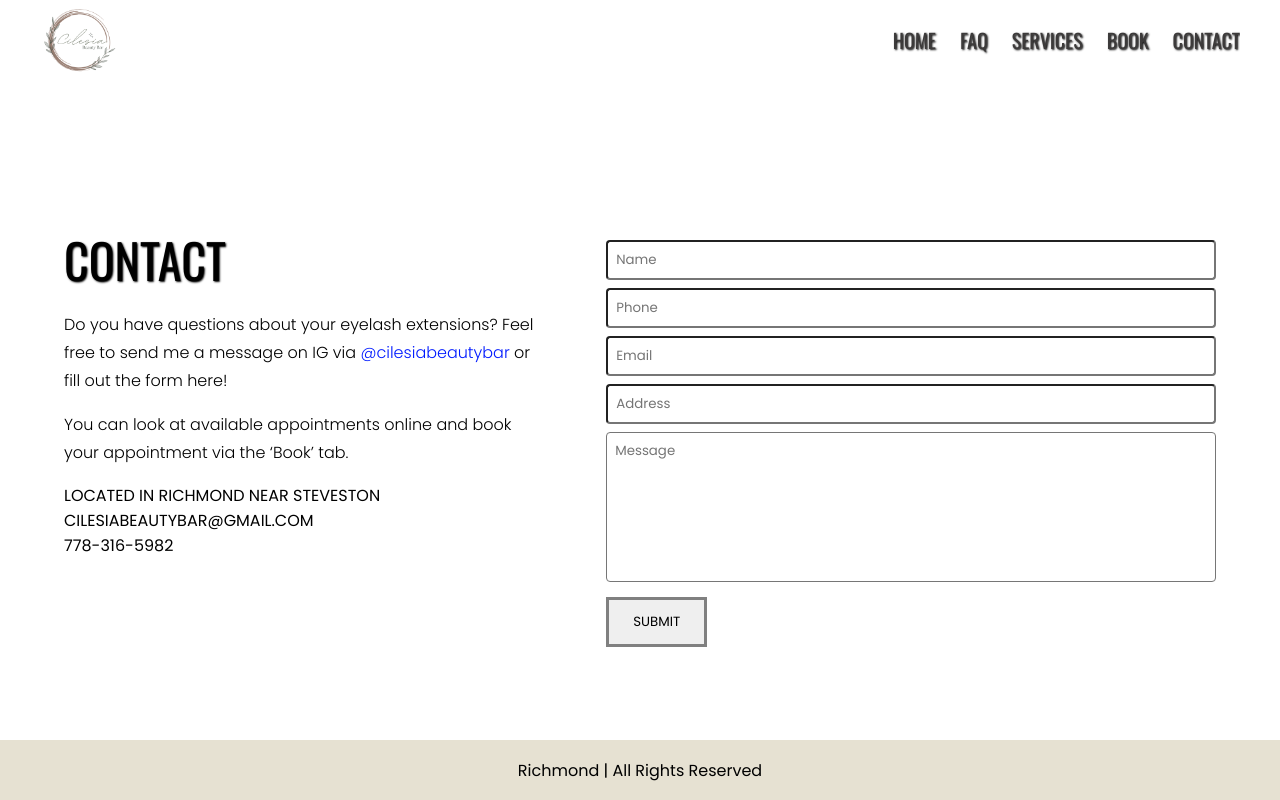
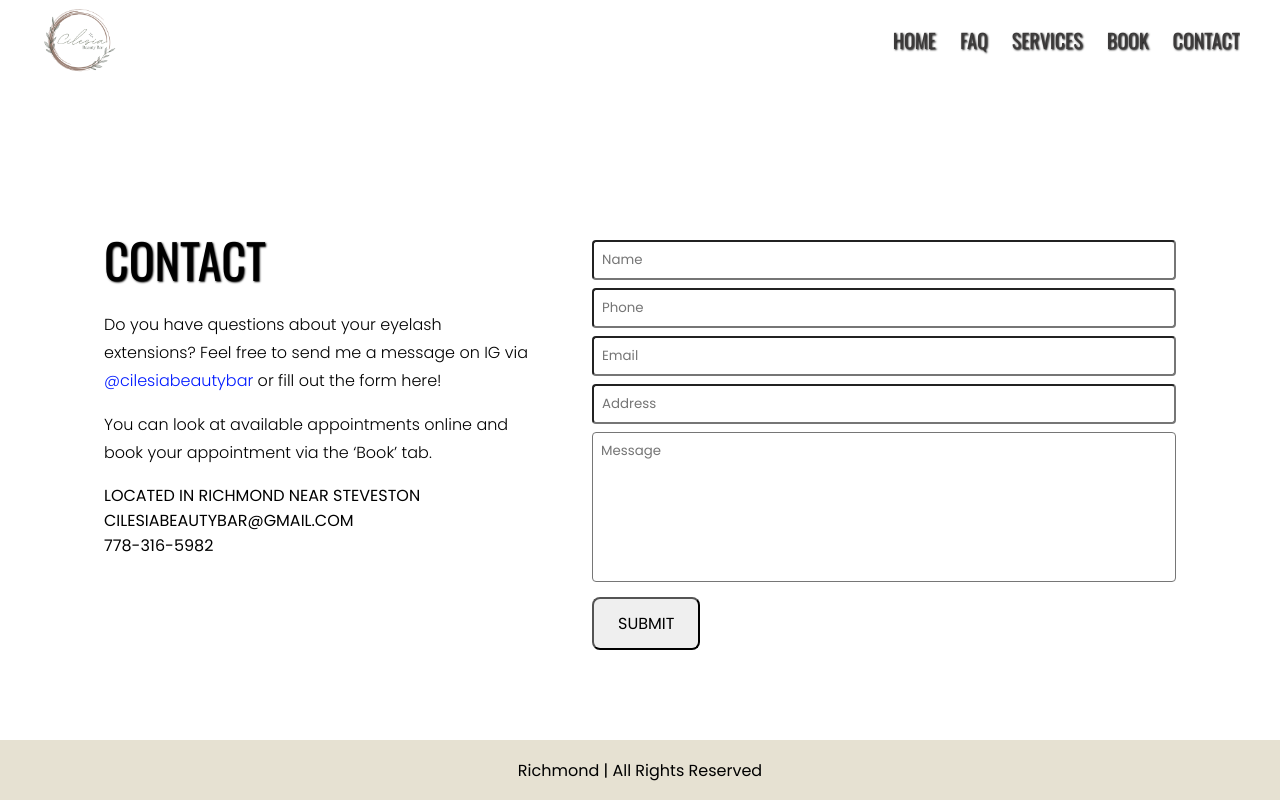
Before and after one commit to eosook/cilesia-sam, a React (Vite) app: page /contact in a window 1280 px wide. Built offline with nearby package versions, Linux system fonts and the light colour scheme.

Commit message:
styling changes

```diff
--- a/src/components/ReadyToBook/ReadyToBook.scss
+++ b/src/components/ReadyToBook/ReadyToBook.scss
@@ -40,8 +40,9 @@
     color: rgb(0, 26, 255);
 
     &:hover {
-      color: rgb(255, 0, 191);
+      color: rgb(75, 93, 248);
       cursor: pointer;
+      text-decoration: underline;
     }
   }
 }
--- a/src/components/ServiceBlock/ServiceBlock.scss
+++ b/src/components/ServiceBlock/ServiceBlock.scss
@@ -19,6 +19,7 @@
         text-align: center;
         box-shadow: 2px 2px 4px grey;
         border-radius: 8px;
+        text-indent: 1.25rem;
 
         &:hover{
             animation: 0.5s ease lift forwards;
@@ -27,6 +28,9 @@
         @include tablet{
             display: flex;
             align-items: center;
+            max-width: 1200px;
+            margin: 1rem auto 2rem;
+            text-indent: 0;
         }
         @include desktop{
             align-items: start;
@@ -50,7 +54,8 @@
     &__title{
         font-family: $secondary-font;
         text-transform: uppercase;
-        margin: 1rem 0 0;
+        margin: 1rem 0 0.5rem;
+        letter-spacing: 4px;
         @include tablet{
             margin: 0 200px 1rem 0;
         }
@@ -58,9 +63,11 @@
     &__body{
         text-align: left;
         width: 100%;
+        letter-spacing: -0.5px;
         @include tablet{
-            margin-left: 1rem;
-            margin-bottom: 1rem;
+            margin: 1rem;
+            padding-right: 1rem;
+            letter-spacing: 2px;
         }
     }
 }
--- a/src/pages/Book/Book.scss
+++ b/src/pages/Book/Book.scss
@@ -35,12 +35,12 @@
         @include button;
     }
     &__link{
-        @include subtitle(1rem, 400);
+        @include subtitle(1.25rem, 400);
         letter-spacing: 0.125rem;
         text-decoration: none;
-        color: blue;
+        color: rgb(247, 112, 134);
         &:hover{
-            color: pink;
+            color: rgb(156, 5, 30);
         }
     }
 }
--- a/src/pages/Contact/Contact.scss
+++ b/src/pages/Contact/Contact.scss
@@ -4,6 +4,8 @@
 
 .contact{
     min-height: calc(100vh - 3.75rem);
+    max-width: 1200px;
+    margin: 0 auto;
     @include tablet{
         display: flex;
         padding: 10rem 2rem 2rem;
--- a/src/pages/FAQ/FAQ.scss
+++ b/src/pages/FAQ/FAQ.scss
@@ -16,6 +16,6 @@
         }
     }
     &-list{
-        padding: 3rem 0;
+        padding: 3.5rem 0 2rem;
     }
 }
--- a/src/pages/Services/Services.scss
+++ b/src/pages/Services/Services.scss
@@ -16,9 +16,8 @@
         }
 
         &__subtitle{
-            @include title(2rem, 400);
+            @include title(1.25rem, 400);
             margin-bottom: 1rem;
-            font-size: 1.25rem;
             @include tablet{
                 font-size: 2rem;
             }
@@ -40,5 +39,6 @@
         @include title(2rem, 400);
         color: rgb(0, 0, 0);
         text-align: center;
+        margin: 2rem auto 0;
     }
 }
--- a/src/styles/partials/_mixins.scss
+++ b/src/styles/partials/_mixins.scss
@@ -38,16 +38,6 @@
   line-height: 1.75rem;
 }
 
-@mixin button() {
-  padding: 0.75rem 1.5rem;
-  border: 3px solid grey;
-  cursor: pointer;
-  &:hover {
-    background-color: grey;
-    color: white;
-  }
-}
-
 @mixin componentPadding {
   padding: 2rem;
 }
@@ -61,3 +51,32 @@
   align-items: center;
   justify-content: center;
 }
+
+@keyframes buttonAnimation{
+  0% {
+    padding: 0.75rem 1.5rem;
+  }
+  100%{
+    padding: 1rem 2rem;
+  }
+}
+@-webkit-keyframes buttonAnimation{
+  0% {
+    padding: 0.75rem 1.5rem;
+  }
+  100%{
+    padding: 1rem 2rem;
+  }
+}
+
+@mixin button() {
+  padding: 0.75rem 1.5rem;
+  cursor: pointer;
+  font-size: 1rem;
+  border-radius: 8px;
+  &:hover {
+    background-color: rgb(255, 198, 209);
+    color: white;
+    animation: 0.5s ease buttonAnimation forwards;
+  }
+}
```
